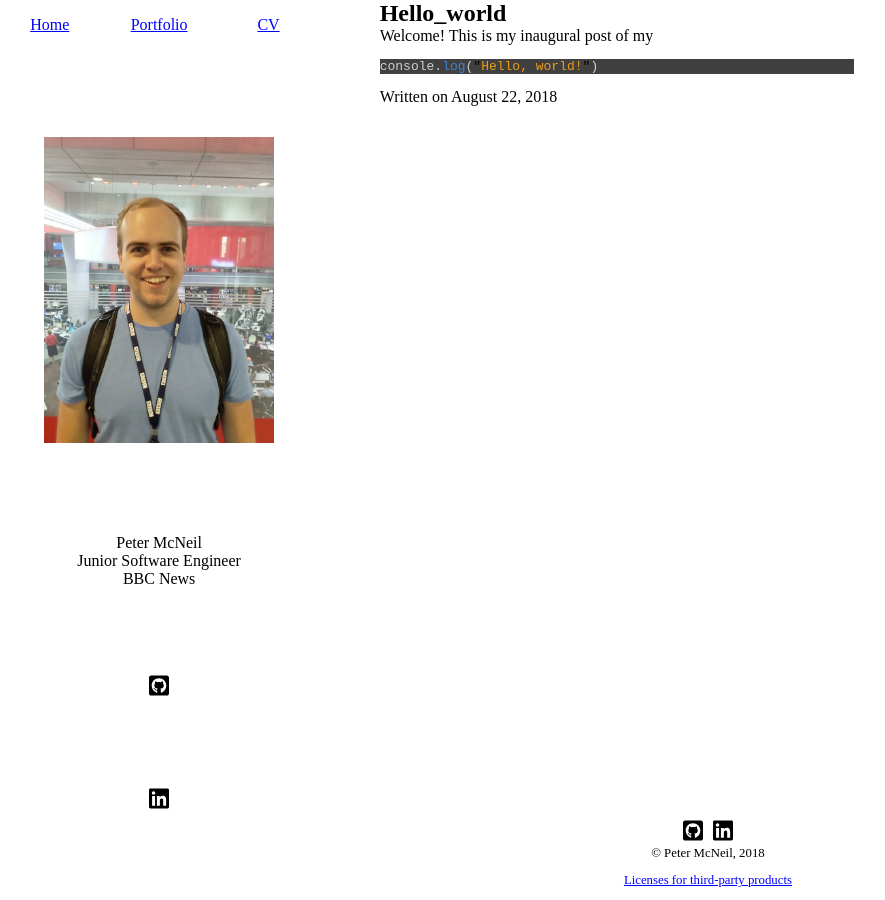
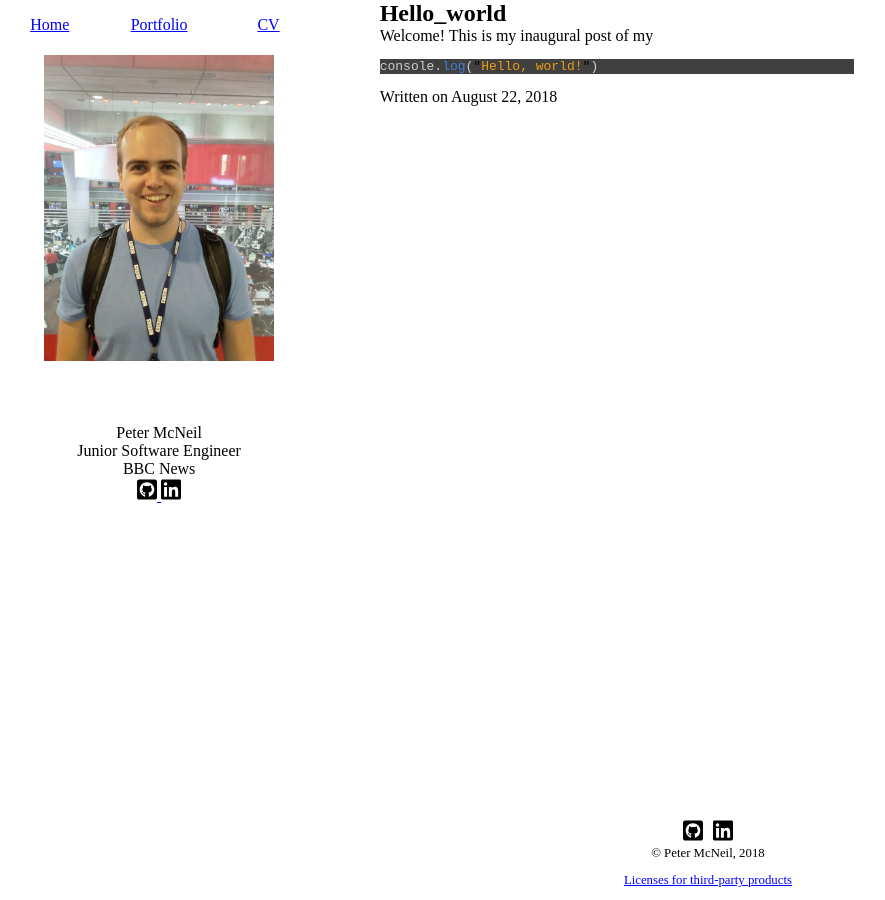
Before and after one commit to petermcneil/popski, a Jekyll site: the page built from static-website/_posts/2018-08-22-hello_world.md, in a window 1280 px wide. Shown: the whole page, without its empty margins (5-890 px from the left). Built offline with Jekyll 4.4.1, drawn with Linux system fonts in a browser that asks for light colours.

Commit message:
- Fixes to performance added: 		- "Lazy" loading CSS files 		- Minified JS/CSS/HTML 		- JPG compressions using guetzli
	- Accessbility fixes:
		- Roles are not developer defined
		- Use more descriptive tags where possible
		- Alt text on images

```diff
--- a/static-website/_config.yml
+++ b/static-website/_config.yml
@@ -25,6 +25,7 @@ sass:
 
 plugins:
   - jekyll-minifier
+
 jekyll-minifier:
   compress_css: false
 
--- a/static-website/_includes/footer.html
+++ b/static-website/_includes/footer.html
@@ -1,13 +1,13 @@
 <footer class="footer">
         <p class="footer-text copyright">&copy; Peter McNeil, 2018 </p>
         <a class="footer-link footer-github" href="https://www.github.com/petermcneil">
-            <img src="{{ "/assets/images/github.svg" | relative_url }}" role="icon">
+            <img class="icon" src="{{ "/assets/images/github.svg" | relative_url }}" alt="Github logo, click for Peter McNeils profile" role="presentation">
         </a>
         <a class="footer-link footer-linkedin" href="https://www.linkedin.com/in/peter-mcneil">
-            <img src="{{ "/assets/images/linkedin.svg" | relative_url }}" role="icon">
+            <img class="icon" src="{{ "/assets/images/linkedin.svg" | relative_url }}" alt="Linkedin logo, click for Peter McNeils profile" role="presentation">
         </a>
         <a class="footer-text license" href="https://fontawesome.com/license">
             <p>Licenses for third-party products</p>
         </a>
-        <script async defer src="{{ "/assets/scripts/function.js" | relative_url }}"></script>
+        <!--<script async defer src="{{ "/assets/scripts/function.js" | relative_url }}"></script>-->
     </footer>
--- a/static-website/_includes/sidebar.html
+++ b/static-website/_includes/sidebar.html
@@ -4,14 +4,20 @@
             <a href="/portfolio/">Portfolio</a>
             <a href="/cv/">CV</a>
         </nav>
-        <figure>
-            <img class="bar-item" src="{{ "/assets/images/my_face.jpeg" | relative_url }}" role="profile">
+        <figure id="bar-pic" class="bar-item">
+            <img class="bar-profile" src="{{ "/assets/images/my_face.jpeg" | relative_url }}" alt="Peter McNeil standing in the BBC" role="presentation">
         </figure>
-        <ul class="bar-item">
-            <li>Peter McNeil</li>
-            <li>Junior Software Engineer</li>
-            <li>BBC News</li>
-        </ul>
-        <a class="bar-item" href="https://www.github.com/petermcneil"><img src="{{ "/assets/images/github.svg" | relative_url }}" role="icon"></a>
-        <a class="bar-item" href="https://www.linkedin.com/in/peter-mcneil"><img src="{{ "/assets/images/linkedin.svg" | relative_url }}" role="icon"></a>
+        <div id="bar-info">
+            <ul class="bar-item">
+                <li>Peter McNeil</li>
+                <li>Junior Software Engineer</li>
+                <li>BBC News</li>
+            </ul>
+            <a class="bar-item" href="https://www.github.com/petermcneil">
+                <img class="icon" src="{{ "/assets/images/github.svg" | relative_url }}" alt="Github logo, click for Peter McNeils profile" role="presentation">
+            </a>
+            <a class="bar-item" href="https://www.linkedin.com/in/peter-mcneil">
+                <img class="icon" src="{{ "/assets/images/linkedin.svg" | relative_url }}" alt="Linkedin logo, click for Peter McNeils profile" role="presentation">
+            </a>
+        </div>
     </div>
--- a/static-website/_layouts/default.html
+++ b/static-website/_layouts/default.html
@@ -3,12 +3,29 @@
     <head>
         <meta charset="UTF-8">
         <title>{{ page.title }}</title>
-        <link rel="stylesheet" href="{{ "/assets/style/style.css" | relative_url }}" rel="preload" as="style">
-        <link rel="stylesheet" href="{{ "/assets/style/syntax.css" | relative_url }}" rel="preload" as="style">
     </head>
     <body>
     {% include sidebar.html %}
-        {{ content }}
+    <main>
+    {{ content }}
+    </main>
     {% include footer.html %}
+    <noscript id="deferred-styles">
+        <link rel="stylesheet" href="{{ "/assets/style/style.css" | relative_url }}">
+        <link rel="stylesheet" href="{{ "/assets/style/syntax.css" | relative_url }}">
+    </noscript>
+    <script>
+        var loadDeferredStyles = function() {
+            var addStylesNode = document.getElementById("deferred-styles");
+            var replacement = document.createElement("div");
+            replacement.innerHTML = addStylesNode.textContent;
+            document.body.appendChild(replacement);
+            addStylesNode.parentElement.removeChild(addStylesNode);
+        };
+        var raf = window.requestAnimationFrame || window.mozRequestAnimationFrame ||
+                window.webkitRequestAnimationFrame || window.msRequestAnimationFrame;
+        if (raf) raf(function() { window.setTimeout(loadDeferredStyles, 0); });
+        else window.addEventListener('load', loadDeferredStyles);
+    </script>
     </body>
 </html>
--- a/static-website/_posts/2018-08-22-hello_world.md
+++ b/static-website/_posts/2018-08-22-hello_world.md
@@ -1,7 +1,7 @@
 ---
 layout: post
 categories: jekyll update
-permalink: blog/hello_world
+permalink: blog/hello_world/
 ---
 Welcome! This is my inaugural post of my
 
--- a/static-website/assets/style/style.scss
+++ b/static-website/assets/style/style.scss
@@ -13,17 +13,6 @@ a {
 
 li {
     list-style: none;
-}
-
-img[role="profile"]{
-    width: 70%;
-    padding-top: 5%;
-    height: auto;
-}
-
-img[role="icon"]{
-    width: 20px;
-    height: auto;
 }
 
 /*
@@ -129,17 +118,39 @@ body {
 .bar {
     grid-area: bar;
     text-align: center;
-
+    height: 60vh;
     display: grid;
+    grid-template-rows: 0.1fr 1fr 0.3fr;
+    grid-template-areas: "nav"
+                         "pic"
+                         "info";
 }
 
-.bar-item{
-}
 .bar-nav {
+    grid-area: nav;
     padding-top: 5%;
     display: grid;
     grid-template-columns: 1fr 1fr 1fr;
     grid-template-rows: 1fr;
+}
+
+#bar-pic{
+    grid-area: pic;
+}
+
+#bar-info{
+    grid-area: info;
+}
+
+.bar-profile {
+    width: 70%;
+    padding-top: 5%;
+    height: auto;
+}
+
+.icon {
+    width: 20px;
+    height: auto;
 }
 
 /*
```
Also changed, not shown: s3/aws-update.py (+12 -9 lines), static-website/Gemfile.lock, static-website/assets/images/my_face.jpeg.
